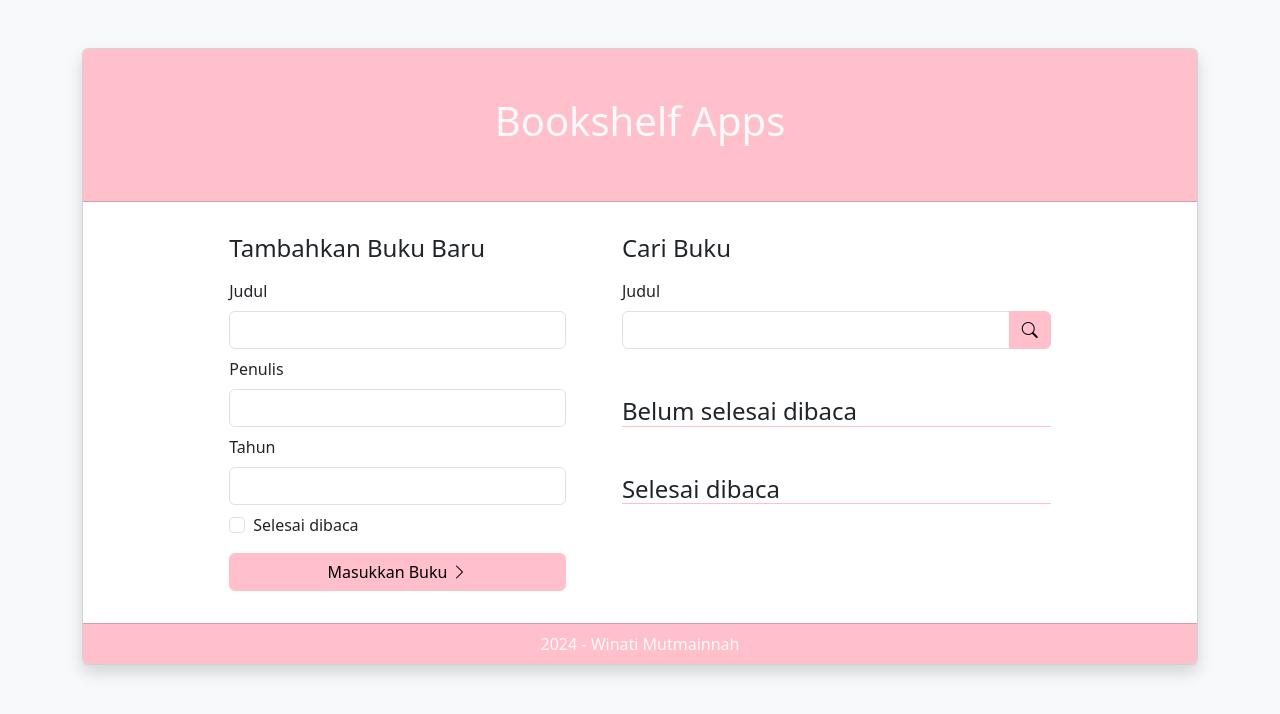
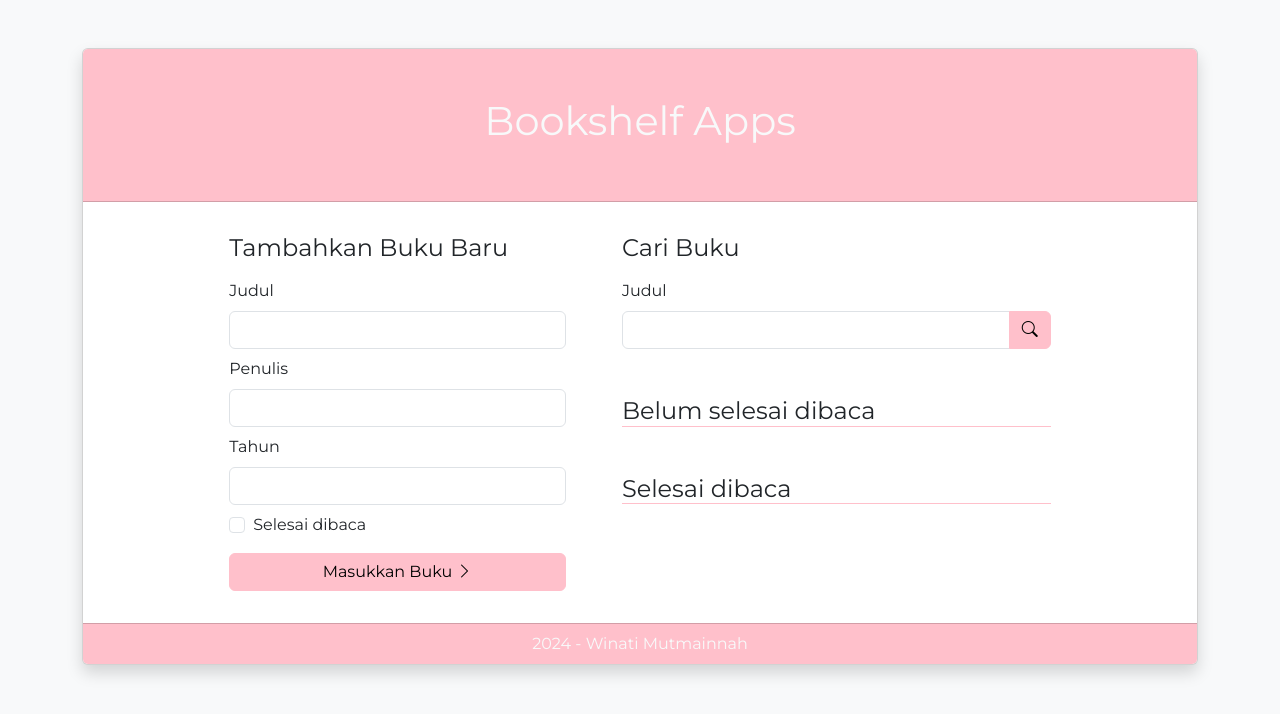
Before and after one commit to winati17/bookshelf-dom, a website: page index.html in a window 1280 px wide. Drawn offline with nearby package versions, Linux system fonts and the light colour scheme; some packages are replaced by stand-ins of ours; a script that the page names is missing.

Commit message:
fix : fix missing font

```diff
--- a/index.html
+++ b/index.html
@@ -10,6 +10,13 @@
   <script src="https://cdn.jsdelivr.net/npm/sweetalert2@11"></script>
   <link href="./styles/main.min.css" rel="stylesheet">
   <link rel="stylesheet" href="https://cdn.jsdelivr.net/npm/bootstrap-icons@1.5.0/font/bootstrap-icons.css">
+  <style>
+    @import url('https://fonts.googleapis.com/css2?family=Open+Sans&family=Montserrat&display=swap');
+
+    body {
+        font-family: 'Montserrat', sans-serif;
+    }
+  </style>
 </head>
 
 <body class="container bg-light">
--- a/styles/scss/main.scss
+++ b/styles/scss/main.scss
@@ -1,8 +1,2 @@
-@import url('https://fonts.googleapis.com/css2?family=Open+Sans&family=Poppins&display=swap');
-
-body {
-    font-family: 'Poppins', sans-serif;
-}
-
 $primary: pink;
 @import "../../node_modules/bootstrap/scss/bootstrap";
```
Also changed, not shown: styles/main.min.css, styles/scss/main.css, 2 other files.
